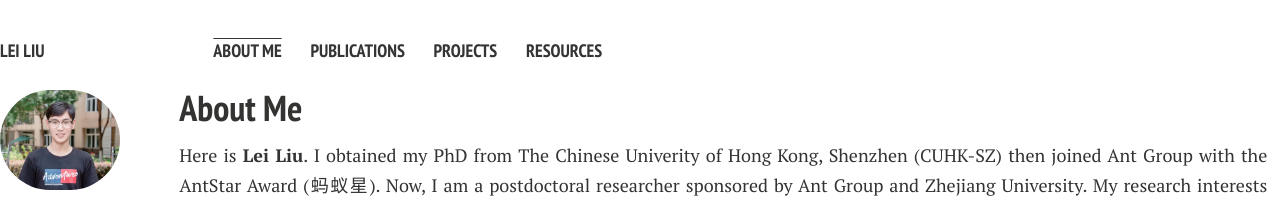
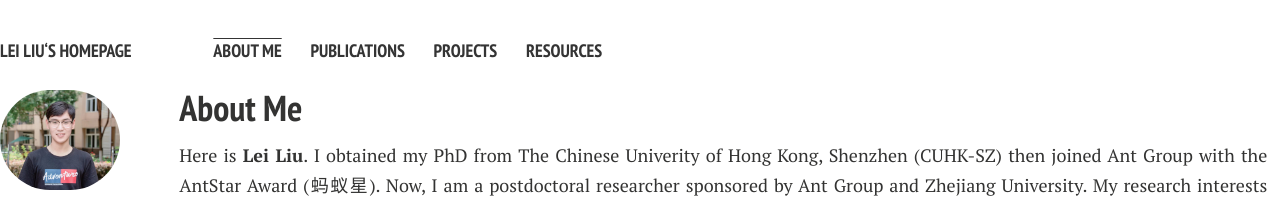
Before and after one commit to Ocean537/Haishen-ll.github.io, a Jekyll site: the page built from index.md, in a window 1280 px wide. Shown: the top 205 px of the page. Built offline with Jekyll 4.4.1, drawn with Linux system fonts in a browser that asks for light colours; nearby versions of some CDN libraries; comment, search, counter and statistics services are not loaded; a style sheet for code colours, icons or effects is not loaded; our own code applies the rules of GitHub Pages for plain Markdown files.

Commit message:
Update _config.yml

```diff
--- a/_config.yml
+++ b/_config.yml
@@ -1,4 +1,4 @@
-title: Lei Liu
+title: Lei Liu‘s Homepage
 # tagline: Here is personal website of Lei Liu. Powered by Jekyll, based on the Minimal Mistakes theme.
 # description: Two roads diverged in woods, I took the one less traveled by.
 
```
